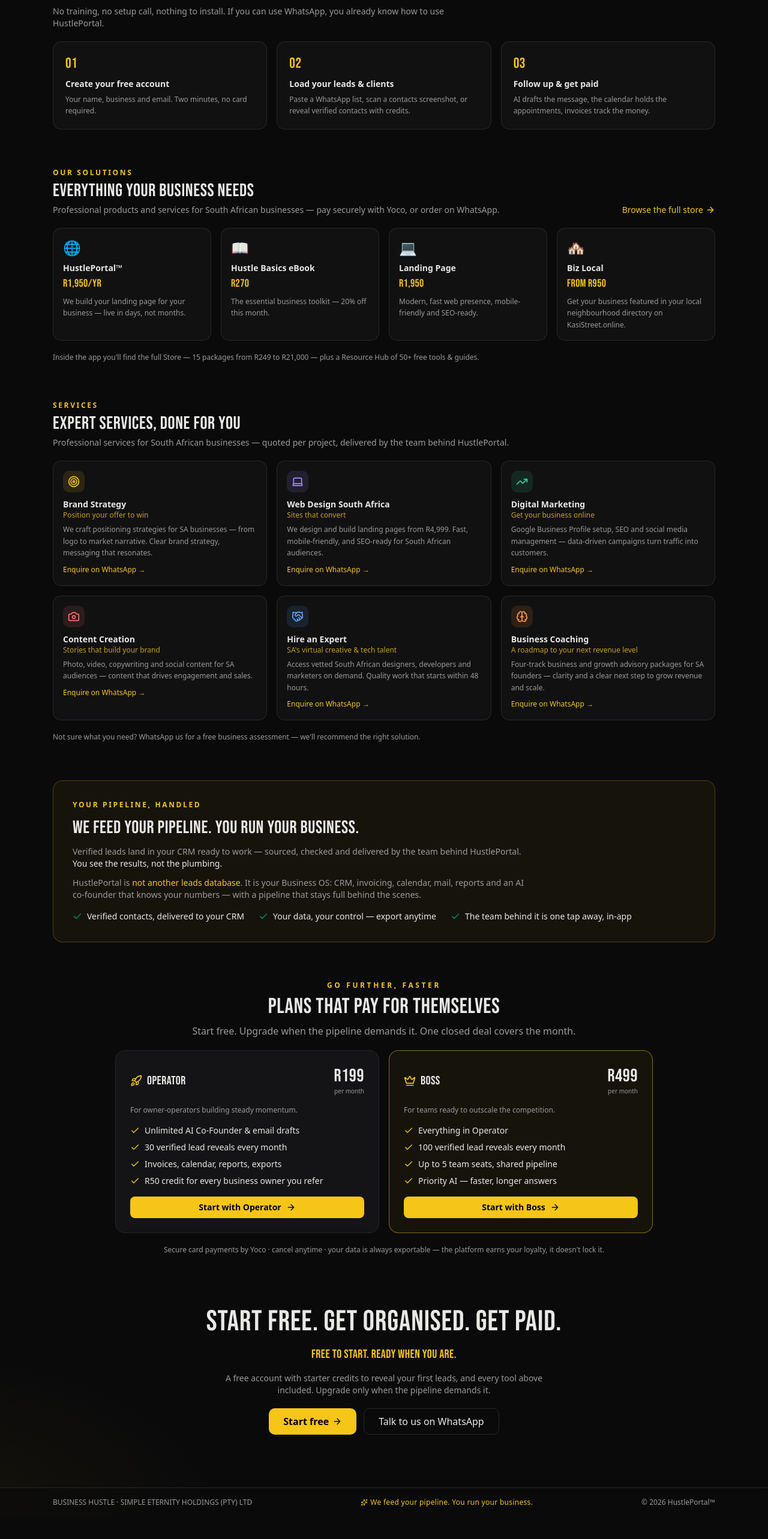
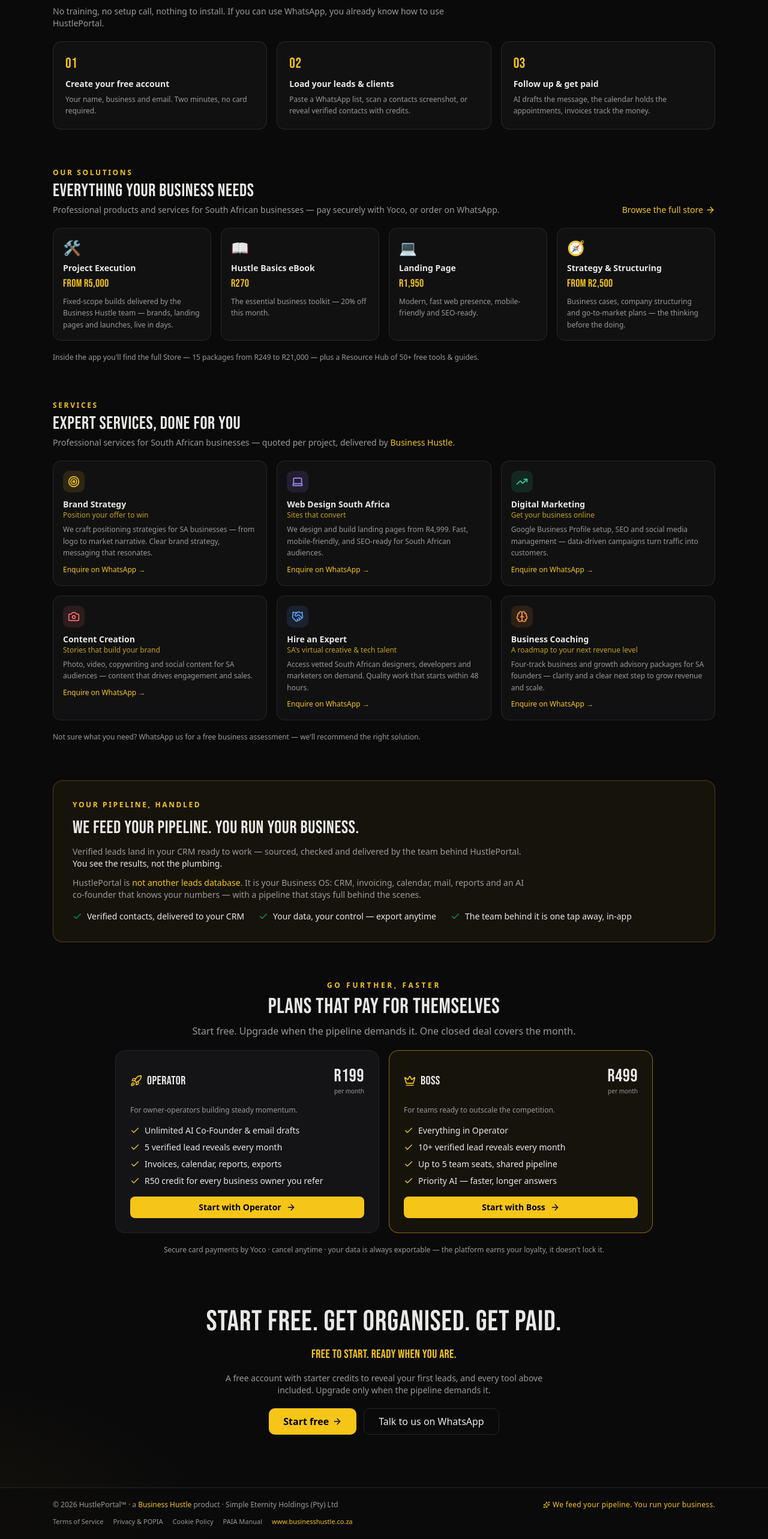
Before and after one commit to JacobSeatlholo/hustleportalv2, a Next.js app: page / in a window 1280 px wide. Shown: the part 1262-3828 px from the top of the page at 60% size. Before the commit the page ends 3791 px from the top, so only its background shows below. Built offline with nearby package versions, Linux system fonts and the light colour scheme; no server answers.

Commit message:
Task 22: platform alignment with Business Hustle — realistic plan quotas (5 / 10+ reveals), store cards → Project Execution & Strategy & Structuring, legal links (Terms/POPIA/Cookies/PAIA), BH branding in footer

```diff
--- a/src/components/hp/GrowView.tsx
+++ b/src/components/hp/GrowView.tsx
@@ -40,7 +40,7 @@
     icon: <Sparkles className="h-5 w-5 text-brand" />,
     perks: [
       'Unlimited AI Co-Founder & email drafts',
-      '30 verified lead reveals every month',
+      '5 verified lead reveals every month',
       'Invoices, calendar, reports, exports',
       'R50 credit for every business owner you refer',
       'Your business listed in the public directory',
@@ -55,7 +55,7 @@
     highlight: true,
     perks: [
       'Everything in Operator',
-      '100 verified lead reveals every month',
+      '10+ verified lead reveals every month',
       'Up to 5 team seats, shared pipeline',
       'Priority AI — faster, longer answers',
       'Founding Member badge',
--- a/src/components/hp/Landing.tsx
+++ b/src/components/hp/Landing.tsx
@@ -391,9 +391,9 @@
         <div className="grid sm:grid-cols-2 lg:grid-cols-4 gap-4">
           {[
             {
-              emoji: '🌐', title: 'HustlePortal™', price: 'R1,950/yr',
-              desc: 'We build your landing page for your business — live in days, not months.',
-              url: 'https://app.businesshustle.co.za/product/hustle-portal/'
+              emoji: '🛠️', title: 'Project Execution', price: 'From R5,000',
+              desc: 'Fixed-scope builds delivered by the Business Hustle team — brands, landing pages and launches, live in days.',
+              url: 'https://businesshustle.co.za'
             },
             {
               emoji: '📖', title: 'Hustle Basics eBook', price: 'R270',
@@ -406,9 +406,9 @@
               url: 'https://app.businesshustle.co.za/product/landing-page/'
             },
             {
-              emoji: '🏘️', title: 'Biz Local', price: 'From R950',
-              desc: 'Get your business featured in your local neighbourhood directory on KasiStreet.online.',
-              url: 'https://app.businesshustle.co.za/product/kloof-street-starter-feature-package/'
+              emoji: '🧭', title: 'Strategy & Structuring', price: 'From R2,500',
+              desc: 'Business cases, company structuring and go-to-market plans — the thinking before the doing.',
+              url: 'https://businesshustle.co.za'
             },
           ].map((s) => (
             <a
@@ -435,7 +435,7 @@
         <div>
           <div className="text-xs font-semibold tracking-[0.22em] uppercase text-brand">Services</div>
           <h2 className="font-display text-3xl mt-1">Expert services, done for you</h2>
-          <p className="text-sm text-muted-foreground mt-1">Professional services for South African businesses — quoted per project, delivered by the team behind HustlePortal.</p>
+          <p className="text-sm text-muted-foreground mt-1">Professional services for South African businesses — quoted per project, delivered by <a href="https://businesshustle.co.za" target="_blank" rel="noreferrer" className="text-brand hover:underline">Business Hustle</a>.</p>
         </div>
         <div className="grid sm:grid-cols-2 lg:grid-cols-3 gap-4">
           {BH_SERVICES.map((svc) => (
@@ -494,12 +494,12 @@
             {
               name: 'Operator', price: 'R199', icon: <Rocket className="h-5 w-5 text-brand" />,
               tagline: 'For owner-operators building steady momentum.',
-              perks: ['Unlimited AI Co-Founder & email drafts', '30 verified lead reveals every month', 'Invoices, calendar, reports, exports', 'R50 credit for every business owner you refer'],
+              perks: ['Unlimited AI Co-Founder & email drafts', '5 verified lead reveals every month', 'Invoices, calendar, reports, exports', 'R50 credit for every business owner you refer'],
             },
             {
               name: 'Boss', price: 'R499', icon: <Crown className="h-5 w-5 text-brand" />, highlight: true,
               tagline: 'For teams ready to outscale the competition.',
-              perks: ['Everything in Operator', '100 verified lead reveals every month', 'Up to 5 team seats, shared pipeline', 'Priority AI — faster, longer answers'],
+              perks: ['Everything in Operator', '10+ verified lead reveals every month', 'Up to 5 team seats, shared pipeline', 'Priority AI — faster, longer answers'],
             },
           ].map((p) => (
             <div key={p.name} className={`rounded-2xl border p-6 space-y-4 ${p.highlight ? 'border-brand/50 bg-brand/5' : 'bg-card'}`}>
@@ -545,10 +545,20 @@
       </main>
 
       <footer className="border-t bg-background/60 backdrop-blur">
-        <div className="max-w-6xl mx-auto px-6 py-4 text-xs text-muted-foreground flex flex-wrap justify-between gap-2">
-          <span>BUSINESS HUSTLE · SIMPLE ETERNITY HOLDINGS (PTY) LTD</span>
-          <span className="flex items-center gap-1"><Sparkles className="h-3 w-3 text-brand" /> <span className="text-brand tracking-wide">We feed your pipeline. You run your business.</span></span>
-          <span>© {new Date().getFullYear()} HustlePortal™</span>
+        <div className="max-w-6xl mx-auto px-6 py-5 space-y-3">
+          <div className="text-xs text-muted-foreground flex flex-wrap items-center justify-between gap-2">
+            <span>
+              © {new Date().getFullYear()} HustlePortal™ · a <a href="https://businesshustle.co.za" target="_blank" rel="noreferrer" className="text-brand hover:underline">Business Hustle</a> product · Simple Eternity Holdings (Pty) Ltd
+            </span>
+            <span className="flex items-center gap-1"><Sparkles className="h-3 w-3 text-brand" /> <span className="text-brand tracking-wide">We feed your pipeline. You run your business.</span></span>
+          </div>
+          <div className="text-[11px] text-muted-foreground flex flex-wrap items-center gap-x-4 gap-y-1.5">
+            <a href="https://businesshustle.co.za/terms" target="_blank" rel="noreferrer" className="hover:text-foreground hover:underline">Terms of Service</a>
+            <a href="https://businesshustle.co.za/privacy" target="_blank" rel="noreferrer" className="hover:text-foreground hover:underline">Privacy &amp; POPIA</a>
+            <a href="https://businesshustle.co.za/cookies" target="_blank" rel="noreferrer" className="hover:text-foreground hover:underline">Cookie Policy</a>
+            <a href="https://app.businesshustle.co.za/wp-content/uploads/2025/12/BHW-PAIA-Manual-Integrated-with-POPIA.pdf" target="_blank" rel="noreferrer" className="hover:text-foreground hover:underline">PAIA Manual</a>
+            <a href="https://businesshustle.co.za" target="_blank" rel="noreferrer" className="text-brand hover:underline">www.businesshustle.co.za</a>
+          </div>
         </div>
       </footer>
     </div>
```
